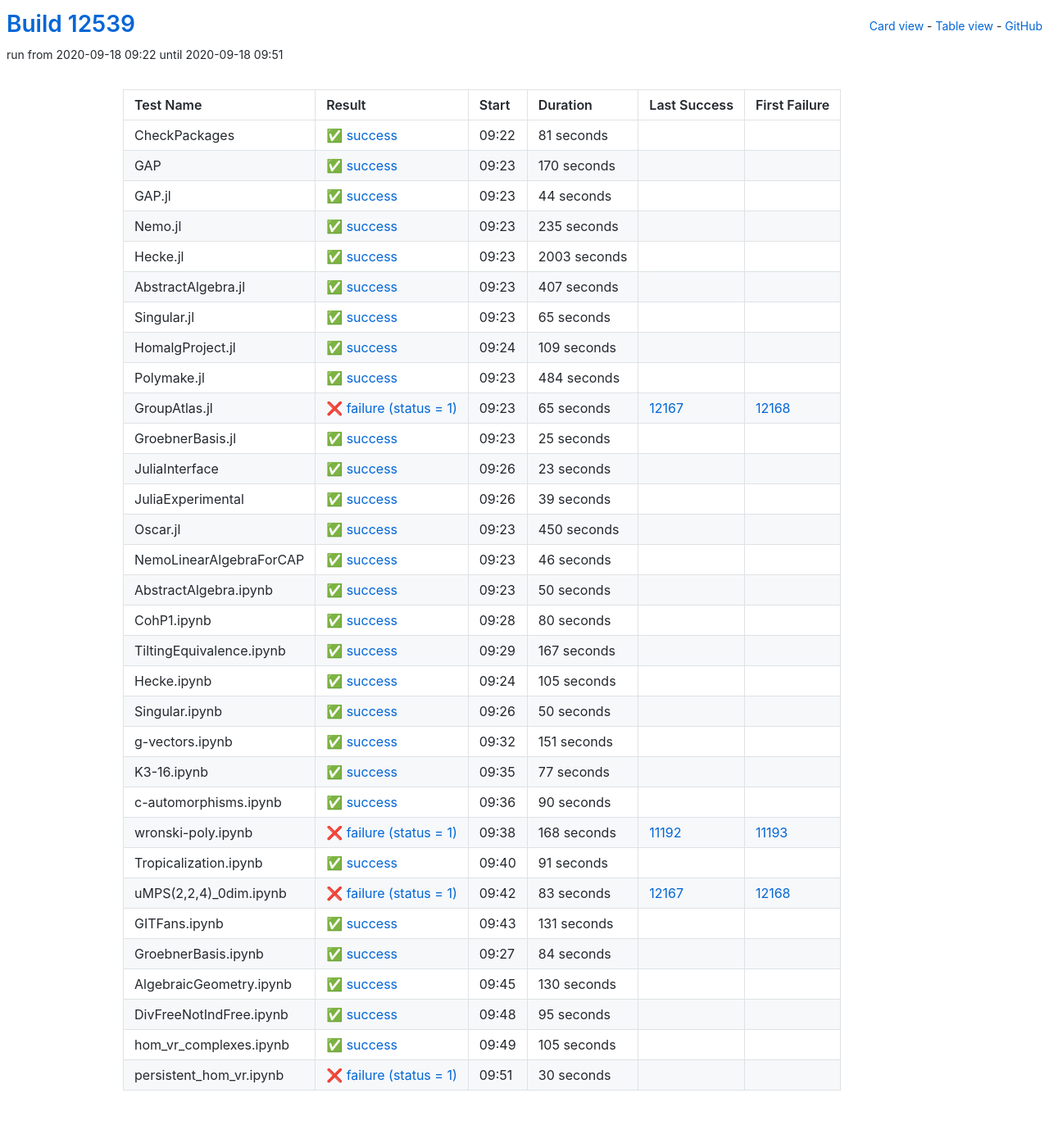
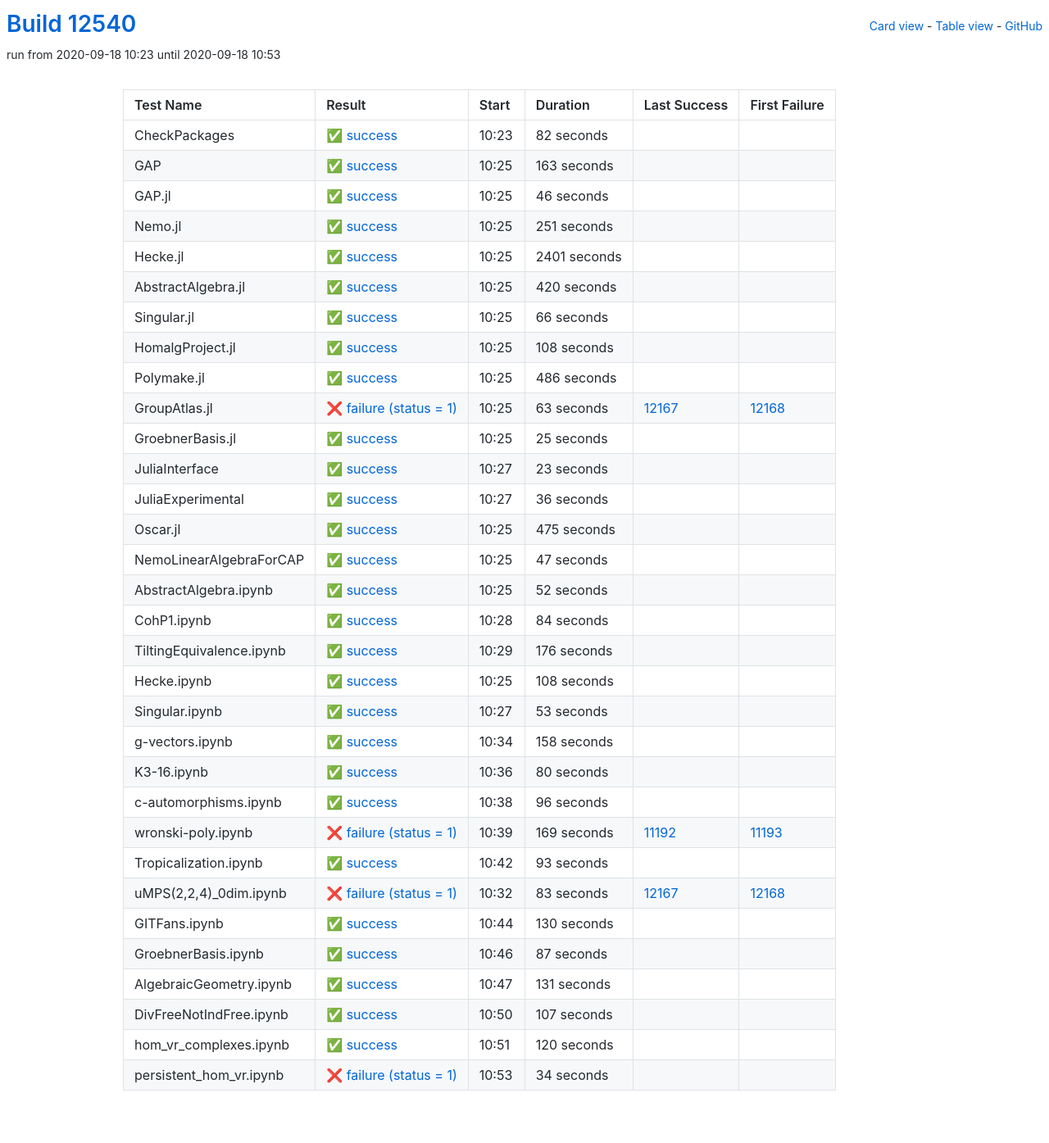
Before and after one commit to oscar-system/oscar-ci-status, a Jekyll site: the page built from table.html, in a window 1280 px wide. Shown: the whole page at 82% size. Built offline with Jekyll 4.4.1, drawn with Linux system fonts in a browser that asks for light colours.

Commit message:
Build #12540

```diff
--- a/_data/ci.yml
+++ b/_data/ci.yml
@@ -1,6 +1,6 @@
 ---
-build: 12539
-build_url: https://oscarci.mathematik.uni-kl.de/job/oscar/12539/
+build: 12540
+build_url: https://oscarci.mathematik.uni-kl.de/job/oscar/12540/
 job: oscar
 organization: oscar-system
 repo: oscar-ci-status
@@ -8,128 +8,128 @@
 tests:
 - name: CheckPackages
   id: checkpackages
-  log: https://oscarci.mathematik.uni-kl.de/job/oscar/12539/artifact/logs/build-12539/CheckPackages.log
-  start: 2020-09-18 09:22
+  log: https://oscarci.mathematik.uni-kl.de/job/oscar/12540/artifact/logs/build-12540/CheckPackages.log
+  start: 2020-09-18 10:23
   success: true
   exitcode: 0
   status: success
-  duration: 81
+  duration: 82
   last_success: false
   last_success_url:
   first_failure: false
   first_failure_url:
 - name: GAP
   id: gap
-  log: https://oscarci.mathematik.uni-kl.de/job/oscar/12539/artifact/logs/build-12539/GAP.log
-  start: 2020-09-18 09:23
+  log: https://oscarci.mathematik.uni-kl.de/job/oscar/12540/artifact/logs/build-12540/GAP.log
+  start: 2020-09-18 10:25
   success: true
   exitcode: 0
   status: success
-  duration: 170
+  duration: 163
   last_success: false
   last_success_url:
   first_failure: false
   first_failure_url:
 - name: GAP.jl
   id: gap-jl
-  log: https://oscarci.mathematik.uni-kl.de/job/oscar/12539/artifact/logs/build-12539/GAP.jl.log
-  start: 2020-09-18 09:23
+  log: https://oscarci.mathematik.uni-kl.de/job/oscar/12540/artifact/logs/build-12540/GAP.jl.log
+  start: 2020-09-18 10:25
   success: true
   exitcode: 0
   status: success
-  duration: 44
+  duration: 46
   last_success: false
   last_success_url:
   first_failure: false
   first_failure_url:
 - name: Nemo.jl
   id: nemo-jl
-  log: https://oscarci.mathematik.uni-kl.de/job/oscar/12539/artifact/logs/build-12539/Nemo.jl.log
-  start: 2020-09-18 09:23
+  log: https://oscarci.mathematik.uni-kl.de/job/oscar/12540/artifact/logs/build-12540/Nemo.jl.log
+  start: 2020-09-18 10:25
   success: true
   exitcode: 0
   status: success
-  duration: 235
+  duration: 251
   last_success: false
   last_success_url:
   first_failure: false
   first_failure_url:
 - name: Hecke.jl
   id: hecke-jl
-  log: https://oscarci.mathematik.uni-kl.de/job/oscar/12539/artifact/logs/build-12539/Hecke.jl.log
-  start: 2020-09-18 09:23
+  log: https://oscarci.mathematik.uni-kl.de/job/oscar/12540/artifact/logs/build-12540/Hecke.jl.log
+  start: 2020-09-18 10:25
   success: true
   exitcode: 0
   status: success
-  duration: 2003
+  duration: 2401
   last_success: false
   last_success_url:
   first_failure: false
   first_failure_url:
 - name: AbstractAlgebra.jl
   id: abstractalgebra-jl
-  log: https://oscarci.mathematik.uni-kl.de/job/oscar/12539/artifact/logs/build-12539/AbstractAlgebra.jl.log
-  start: 2020-09-18 09:23
+  log: https://oscarci.mathematik.uni-kl.de/job/oscar/12540/artifact/logs/build-12540/AbstractAlgebra.jl.log
+  start: 2020-09-18 10:25
   success: true
   exitcode: 0
   status: success
-  duration: 407
+  duration: 420
   last_success: false
   last_success_url:
   first_failure: false
   first_failure_url:
 - name: Singular.jl
   id: singular-jl
-  log: https://oscarci.mathematik.uni-kl.de/job/oscar/12539/artifact/logs/build-12539/Singular.jl.log
-  start: 2020-09-18 09:23
+  log: https://oscarci.mathematik.uni-kl.de/job/oscar/12540/artifact/logs/build-12540/Singular.jl.log
+  start: 2020-09-18 10:25
   success: true
   exitcode: 0
   status: success
-  duration: 65
+  duration: 66
   last_success: false
   last_success_url:
   first_failure: false
   first_failure_url:
 - name: HomalgProject.jl
   id: homalgproject-jl
-  log: https://oscarci.mathematik.uni-kl.de/job/oscar/12539/artifact/logs/build-12539/HomalgProject.jl.log
-  start: 2020-09-18 09:24
+  log: https://oscarci.mathematik.uni-kl.de/job/oscar/12540/artifact/logs/build-12540/HomalgProject.jl.log
+  start: 2020-09-18 10:25
   success: true
   exitcode: 0
   status: success
-  duration: 109
+  duration: 108
   last_success: false
   last_success_url:
   first_failure: false
   first_failure_url:
 - name: Polymake.jl
   id: polymake-jl
-  log: https://oscarci.mathematik.uni-kl.de/job/oscar/12539/artifact/logs/build-12539/Polymake.jl.log
-  start: 2020-09-18 09:23
+  log: https://oscarci.mathematik.uni-kl.de/job/oscar/12540/artifact/logs/build-12540/Polymake.jl.log
+  start: 2020-09-18 10:25
   success: true
   exitcode: 0
   status: success
-  duration: 484
+  duration: 486
   last_success: false
   last_success_url:
   first_failure: false
   first_failure_url:
 - name: GroupAtlas.jl
   id: groupatlas-jl
-  log: https://oscarci.mathematik.uni-kl.de/job/oscar/12539/artifact/logs/build-12539/GroupAtlas.jl.log
-  start: 2020-09-18 09:23
+  log: https://oscarci.mathematik.uni-kl.de/job/oscar/12540/artifact/logs/build-12540/GroupAtlas.jl.log
+  start: 2020-09-18 10:25
   success: false
   exitcode: 1
   status: failure
-  duration: 65
+  duration: 63
   last_success: 12167
   last_success_url: https://oscarci.mathematik.uni-kl.de/job/oscar/12167/
   first_failure: 12168
   first_failure_url: https://oscarci.mathematik.uni-kl.de/job/oscar/12168/
 - name: GroebnerBasis.jl
   id: groebnerbasis-jl
-  log: https://oscarci.mathematik.uni-kl.de/job/oscar/12539/artifact/logs/build-12539/GroebnerBasis.jl.log
-  start: 2020-09-18 09:23
+  log: https://oscarci.mathematik.uni-kl.de/job/oscar/12540/artifact/logs/build-12540/GroebnerBasis.jl.log
+  start: 2020-09-18 10:25
   success: true
   exitcode: 0
   status: success
@@ -140,8 +140,8 @@
   first_failure_url:
 - name: JuliaInterface
   id: juliainterface
-  log: https://oscarci.mathematik.uni-kl.de/job/oscar/12539/artifact/logs/build-12539/JuliaInterface.log
-  start: 2020-09-18 09:26
+  log: https://oscarci.mathematik.uni-kl.de/job/oscar/12540/artifact/logs/build-12540/JuliaInterface.log
+  start: 2020-09-18 10:27
   success: true
   exitcode: 0
   status: success
@@ -152,56 +152,116 @@
   first_failure_url:
 - name: JuliaExperimental
   id: juliaexperimental
-  log: https://oscarci.mathematik.uni-kl.de/job/oscar/12539/artifact/logs/build-12539/JuliaExperimental.log
-  start: 2020-09-18 09:26
+  log: https://oscarci.mathematik.uni-kl.de/job/oscar/12540/artifact/logs/build-12540/JuliaExperimental.log
+  start: 2020-09-18 10:27
   success: true
   exitcode: 0
   status: success
-  duration: 39
+  duration: 36
   last_success: false
   last_success_url:
   first_failure: false
   first_failure_url:
 - name: Oscar.jl
   id: oscar-jl
-  log: https://oscarci.mathematik.uni-kl.de/job/oscar/12539/artifact/logs/build-12539/Oscar.jl.log
-  start: 2020-09-18 09:23
+  log: https://oscarci.mathematik.uni-kl.de/job/oscar/12540/artifact/logs/build-12540/Oscar.jl.log
+  start: 2020-09-18 10:25
   success: true
   exitcode: 0
   status: success
-  duration: 450
+  duration: 475
   last_success: false
   last_success_url:
   first_failure: false
   first_failure_url:
 - name: NemoLinearAlgebraForCAP
   id: nemolinearalgebraforcap
-  log: https://oscarci.mathematik.uni-kl.de/job/oscar/12539/artifact/logs/build-12539/NemoLinearAlgebraForCAP.log
-  start: 2020-09-18 09:23
+  log: https://oscarci.mathematik.uni-kl.de/job/oscar/12540/artifact/logs/build-12540/NemoLinearAlgebraForCAP.log
+  start: 2020-09-18 10:25
   success: true
   exitcode: 0
   status: success
-  duration: 46
+  duration: 47
   last_success: false
   last_success_url:
   first_failure: false
   first_failure_url:
 - name: AbstractAlgebra.ipynb
   id: abstractalgebra-ipynb
-  log: https://oscarci.mathematik.uni-kl.de/job/oscar/12539/artifact/logs/build-12539/AbstractAlgebra.ipynb.log
-  start: 2020-09-18 09:23
+  log: https://oscarci.mathematik.uni-kl.de/job/oscar/12540/artifact/logs/build-12540/AbstractAlgebra.ipynb.log
+  start: 2020-09-18 10:25
   success: true
   exitcode: 0
   status: success
-  duration: 50
+  duration: 52
   last_success: false
   last_success_url:
   first_failure: false
   first_failure_url:
 - name: CohP1.ipynb
   id: cohp1-ipynb
-  log: https://oscarci.mathematik.uni-kl.de/job/oscar/12539/artifact/logs/build-12539/CohP1.ipynb.log
-  start: 2020-09-18 09:28
+  log: https://oscarci.mathematik.uni-kl.de/job/oscar/12540/artifact/logs/build-12540/CohP1.ipynb.log
+  start: 2020-09-18 10:28
+  success: true
+  exitcode: 0
+  status: success
+  duration: 84
+  last_success: false
+  last_success_url:
+  first_failure: false
+  first_failure_url:
+- name: TiltingEquivalence.ipynb
+  id: tiltingequivalence-ipynb
+  log: https://oscarci.mathematik.uni-kl.de/job/oscar/12540/artifact/logs/build-12540/TiltingEquivalence.ipynb.log
+  start: 2020-09-18 10:29
+  success: true
+  exitcode: 0
+  status: success
+  duration: 176
+  last_success: false
+  last_success_url:
+  first_failure: false
+  first_failure_url:
+- name: Hecke.ipynb
+  id: hecke-ipynb
+  log: https://oscarci.mathematik.uni-kl.de/job/oscar/12540/artifact/logs/build-12540/Hecke.ipynb.log
+  start: 2020-09-18 10:25
+  success: true
+  exitcode: 0
+  status: success
+  duration: 108
+  last_success: false
+  last_success_url:
+  first_failure: false
+  first_failure_url:
+- name: Singular.ipynb
+  id: singular-ipynb
+  log: https://oscarci.mathematik.uni-kl.de/job/oscar/12540/artifact/logs/build-12540/Singular.ipynb.log
+  start: 2020-09-18 10:27
+  success: true
+  exitcode: 0
+  status: success
+  duration: 53
+  last_success: false
+  last_success_url:
+  first_failure: false
+  first_failure_url:
+- name: g-vectors.ipynb
+  id: g-vectors-ipynb
+  log: https://oscarci.mathematik.uni-kl.de/job/oscar/12540/artifact/logs/build-12540/g-vectors.ipynb.log
+  start: 2020-09-18 10:34
+  success: true
+  exitcode: 0
+  status: success
+  duration: 158
+  last_success: false
+  last_success_url:
+  first_failure: false
+  first_failure_url:
+- name: K3-16.ipynb
+  id: k3-16-ipynb
+  log: https://oscarci.mathematik.uni-kl.de/job/oscar/12540/artifact/logs/build-12540/K3-16.ipynb.log
+  start: 2020-09-18 10:36
   success: true
   exitcode: 0
   status: success
@@ -210,106 +270,46 @@
   last_success_url:
   first_failure: false
   first_failure_url:
-- name: TiltingEquivalence.ipynb
-  id: tiltingequivalence-ipynb
-  log: https://oscarci.mathematik.uni-kl.de/job/oscar/12539/artifact/logs/build-12539/TiltingEquivalence.ipynb.log
-  start: 2020-09-18 09:29
+- name: c-automorphisms.ipynb
+  id: c-automorphisms-ipynb
+  log: https://oscarci.mathematik.uni-kl.de/job/oscar/12540/artifact/logs/build-12540/c-automorphisms.ipynb.log
+  start: 2020-09-18 10:38
   success: true
   exitcode: 0
   status: success
-  duration: 167
-  last_success: false
-  last_success_url:
-  first_failure: false
-  first_failure_url:
-- name: Hecke.ipynb
-  id: hecke-ipynb
-  log: https://oscarci.mathematik.uni-kl.de/job/oscar/12539/artifact/logs/build-12539/Hecke.ipynb.log
-  start: 2020-09-18 09:24
-  success: true
-  exitcode: 0
-  status: success
-  duration: 105
-  last_success: false
-  last_success_url:
-  first_failure: false
-  first_failure_url:
-- name: Singular.ipynb
-  id: singular-ipynb
-  log: https://oscarci.mathematik.uni-kl.de/job/oscar/12539/artifact/logs/build-12539/Singular.ipynb.log
-  start: 2020-09-18 09:26
-  success: true
-  exitcode: 0
-  status: success
-  duration: 50
-  last_success: false
-  last_success_url:
-  first_failure: false
-  first_failure_url:
-- name: g-vectors.ipynb
-  id: g-vectors-ipynb
-  log: https://oscarci.mathematik.uni-kl.de/job/oscar/12539/artifact/logs/build-12539/g-vectors.ipynb.log
-  start: 2020-09-18 09:32
-  success: true
-  exitcode: 0
-  status: success
-  duration: 151
-  last_success: false
-  last_success_url:
-  first_failure: false
-  first_failure_url:
-- name: K3-16.ipynb
-  id: k3-16-ipynb
-  log: https://oscarci.mathematik.uni-kl.de/job/oscar/12539/artifact/logs/build-12539/K3-16.ipynb.log
-  start: 2020-09-18 09:35
-  success: true
-  exitcode: 0
-  status: success
-  duration: 77
-  last_success: false
-  last_success_url:
-  first_failure: false
-  first_failure_url:
-- name: c-automorphisms.ipynb
-  id: c-automorphisms-ipynb
-  log: https://oscarci.mathematik.uni-kl.de/job/oscar/12539/artifact/logs/build-12539/c-automorphisms.ipynb.log
-  start: 2020-09-18 09:36
-  success: true
-  exitcode: 0
-  status: success
-  duration: 90
+  duration: 96
   last_success: false
   last_success_url:
   first_failure: false
   first_failure_url:
 - name: wronski-poly.ipynb
   id: wronski-poly-ipynb
-  log: https://oscarci.mathematik.uni-kl.de/job/oscar/12539/artifact/logs/build-12539/wronski-poly.ipynb.log
-  start: 2020-09-18 09:38
+  log: https://oscarci.mathematik.uni-kl.de/job/oscar/12540/artifact/logs/build-12540/wronski-poly.ipynb.log
+  start: 2020-09-18 10:39
   success: false
   exitcode: 1
   status: failure
-  duration: 168
+  duration: 169
   last_success: 11192
   last_success_url: https://oscarci.mathematik.uni-kl.de/job/oscar/11192/
   first_failure: 11193
   first_failure_url: https://oscarci.mathematik.uni-kl.de/job/oscar/11193/
 - name: Tropicalization.ipynb
   id: tropicalization-ipynb
-  log: https://oscarci.mathematik.uni-kl.de/job/oscar/12539/artifact/logs/build-12539/Tropicalization.ipynb.log
-  start: 2020-09-18 09:40
+  log: https://oscarci.mathematik.uni-kl.de/job/oscar/12540/artifact/logs/build-12540/Tropicalization.ipynb.log
+  start: 2020-09-18 10:42
   success: true
   exitcode: 0
   status: success
-  duration: 91
+  duration: 93
   last_success: false
   last_success_url:
   first_failure: false
   first_failure_url:
 - name: uMPS(2,2,4)_0dim.ipynb
   id: umps-2-2-4-0dim-ipynb
-  log: https://oscarci.mathematik.uni-kl.de/job/oscar/12539/artifact/logs/build-12539/uMPS-2-2-4-_0dim.ipynb.log
-  start: 2020-09-18 09:42
+  log: https://oscarci.mathematik.uni-kl.de/job/oscar/12540/artifact/logs/build-12540/uMPS-2-2-4-_0dim.ipynb.log
+  start: 2020-09-18 10:32
   success: false
   exitcode: 1
   status: failure
@@ -320,8 +320,32 @@
   first_failure_url: https://oscarci.mathematik.uni-kl.de/job/oscar/12168/
 - name: GITFans.ipynb
   id: gitfans-ipynb
-  log: https://oscarci.mathematik.uni-kl.de/job/oscar/12539/artifact/logs/build-12539/GITFans.ipynb.log
-  start: 2020-09-18 09:43
+  log: https://oscarci.mathematik.uni-kl.de/job/oscar/12540/artifact/logs/build-12540/GITFans.ipynb.log
+  start: 2020-09-18 10:44
+  success: true
+  exitcode: 0
+  status: success
+  duration: 130
+  last_success: false
+  last_success_url:
+  first_failure: false
+  first_failure_url:
+- name: GroebnerBasis.ipynb
+  id: groebnerbasis-ipynb
+  log: https://oscarci.mathematik.uni-kl.de/job/oscar/12540/artifact/logs/build-12540/GroebnerBasis.ipynb.log
+  start: 2020-09-18 10:46
+  success: true
+  exitcode: 0
+  status: success
+  duration: 87
+  last_success: false
+  last_success_url:
+  first_failure: false
+  first_failure_url:
+- name: AlgebraicGeometry.ipynb
+  id: algebraicgeometry-ipynb
+  log: https://oscarci.mathematik.uni-kl.de/job/oscar/12540/artifact/logs/build-12540/AlgebraicGeometry.ipynb.log
+  start: 2020-09-18 10:47
   success: true
   exitcode: 0
   status: success
@@ -330,62 +354,38 @@
   last_success_url:
   first_failure: false
   first_failure_url:
-- name: GroebnerBasis.ipynb
-  id: groebnerbasis-ipynb
-  log: https://oscarci.mathematik.uni-kl.de/job/oscar/12539/artifact/logs/build-12539/GroebnerBasis.ipynb.log
-  start: 2020-09-18 09:27
+- name: DivFreeNotIndFree.ipynb
+  id: divfreenotindfree-ipynb
+  log: https://oscarci.mathematik.uni-kl.de/job/oscar/12540/artifact/logs/build-12540/DivFreeNotIndFree.ipynb.log
+  start: 2020-09-18 10:50
   success: true
   exitcode: 0
   status: success
-  duration: 84
-  last_success: false
-  last_success_url:
-  first_failure: false
-  first_failure_url:
-- name: AlgebraicGeometry.ipynb
-  id: algebraicgeometry-ipynb
-  log: https://oscarci.mathematik.uni-kl.de/job/oscar/12539/artifact/logs/build-12539/AlgebraicGeometry.ipynb.log
-  start: 2020-09-18 09:45
-  success: true
-  exitcode: 0
-  status: success
-  duration: 130
-  last_success: false
-  last_success_url:
-  first_failure: false
-  first_failure_url:
-- name: DivFreeNotIndFree.ipynb
-  id: divfreenotindfree-ipynb
-  log: https://oscarci.mathematik.uni-kl.de/job/oscar/12539/artifact/logs/build-12539/DivFreeNotIndFree.ipynb.log
-  start: 2020-09-18 09:48
-  success: true
-  exitcode: 0
-  status: success
-  duration: 95
+  duration: 107
   last_success: false
   last_success_url:
   first_failure: false
   first_failure_url:
 - name: hom_vr_complexes.ipynb
   id: hom-vr-complexes-ipynb
-  log: https://oscarci.mathematik.uni-kl.de/job/oscar/12539/artifact/logs/build-12539/hom_vr_complexes.ipynb.log
-  start: 2020-09-18 09:49
+  log: https://oscarci.mathematik.uni-kl.de/job/oscar/12540/artifact/logs/build-12540/hom_vr_complexes.ipynb.log
+  start: 2020-09-18 10:51
   success: true
   exitcode: 0
   status: success
-  duration: 105
+  duration: 120
   last_success: false
   last_success_url:
   first_failure: false
   first_failure_url:
 - name: persistent_hom_vr.ipynb
   id: persistent-hom-vr-ipynb
-  log: https://oscarci.mathematik.uni-kl.de/job/oscar/12539/artifact/logs/build-12539/persistent_hom_vr.ipynb.log
-  start: 2020-09-18 09:51
+  log: https://oscarci.mathematik.uni-kl.de/job/oscar/12540/artifact/logs/build-12540/persistent_hom_vr.ipynb.log
+  start: 2020-09-18 10:53
   success: false
   exitcode: 1
   status: failure
-  duration: 30
+  duration: 34
   last_success: false
   last_success_url:
   first_failure: false
```
Also changed, not shown: README.md.
